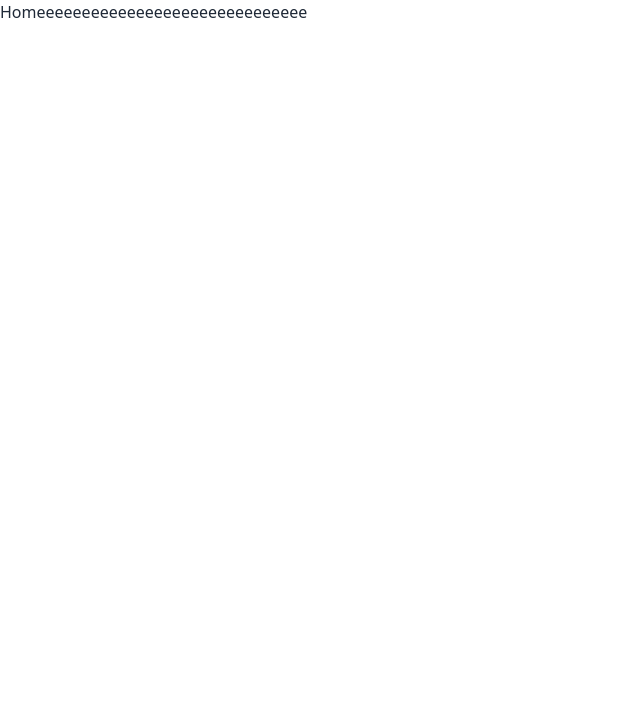
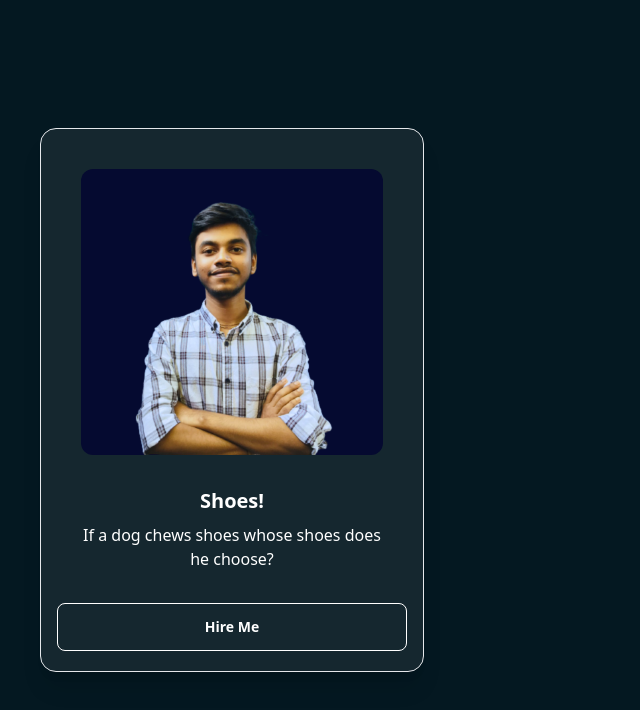
Before and after one commit to Digontha/My-Protfolio, a React (Vite) app: page / in a window 1280 px wide. Shown: the top 710 px of the page, without its empty margins (0-640 px from the left). Built offline with nearby package versions, Linux system fonts and the light colour scheme.

Commit message:
create a card for my information

```diff
--- a/src/Pages/Home.jsx
+++ b/src/Pages/Home.jsx
@@ -1,9 +1,10 @@
 import React from 'react';
+import MyCard from '../components/MyCard';
 
 const Home = () => {
     return (
-        <div>
-            Homeeeeeeeeeeeeeeeeeeeeeeeeeeeeee
+        <div  className='flex items-center h-screen ml-10'>
+           <MyCard></MyCard>
         </div>
     );
 };
--- /dev/null
+++ b/src/components/MyCard.jsx
@@ -0,0 +1,25 @@
+
+import img from "../../public/digontha.png"
+const MyCard = () => {
+    return (
+        <>
+
+            <div className="card w-96 bg-[#15272F] border text-white shadow-xl">
+                <figure className="px-10 pt-10">
+                    <img src={img} alt="Shoes" className="rounded-xl " />
+                </figure>
+                <div className="card-body items-center text-center">
+                    <h2 className="card-title">Shoes!</h2>
+                    <p>If a dog chews shoes whose shoes does he choose?</p>
+
+                </div>
+                <div className="mb-5 px-4">
+                    <button className="btn btn-outline text-white w-full">Hire Me</button>
+                </div>
+            </div>
+
+        </>
+    );
+};
+
+export default MyCard;
--- a/src/main.jsx
+++ b/src/main.jsx
@@ -6,6 +6,8 @@ import { RouterProvider } from 'react-router-dom'
 
 ReactDOM.createRoot(document.getElementById('root')).render(
   <React.StrictMode>
-   <RouterProvider router={router} />
+    <div  className="bg-[#041821] min-h-screen">
+    <RouterProvider router={router} />
+    </div>
   </React.StrictMode>,
 )
```
Also changed, not shown: public/Untitled design.png (added), public/digontha.png (added).
